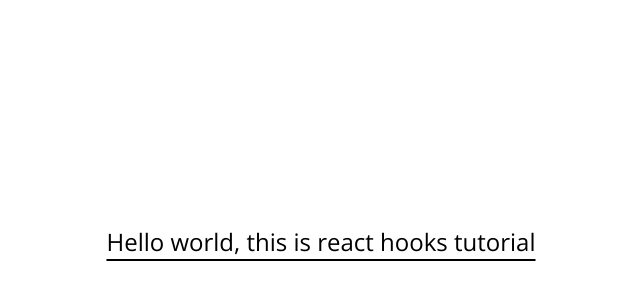
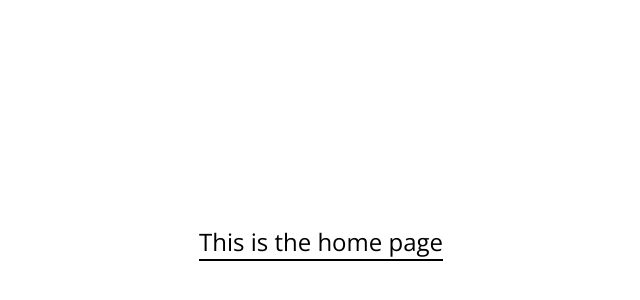
Before and after one commit to jassy1995/react-hook, a React (Vite) app: page / in a window 1280 px wide. Shown: the part 158-458 px from the top of the page, without its empty margins (319-959 px from the left). Built offline with nearby package versions, Linux system fonts and the light colour scheme; a web font is replaced by a local one.

Commit message:
useeffectLayOut add

```diff
--- a/src/App.jsx
+++ b/src/App.jsx
@@ -1,7 +1,20 @@
+import { useEffect, useLayoutEffect, useState } from "react"
 function App() {
+  const [greeting, setGreeting] = useState("Hi")
+
+  useEffect(() => {
+    setGreeting("This is the home page")
+    console.log(greeting)
+  }, [])
+
+  useLayoutEffect(() => {
+    setGreeting("Hello, Mr Babatunde")
+    console.log(greeting)
+  }, [])
+
   return (
     <div className="h-screen  flex justify-center items-center space-x-4 mx-auto py-4">
-      <h1 className="text-black font-thin text-2xl underline underline-offset-8 hover:text-blue-500 hover:cursor-pointer">Hello world, this is react hooks tutorial</h1>
+      <h1 className="text-black font-thin text-2xl underline underline-offset-8 hover:text-blue-500 hover:cursor-pointer">{greeting}</h1>
     </div>
   )
 }
```
